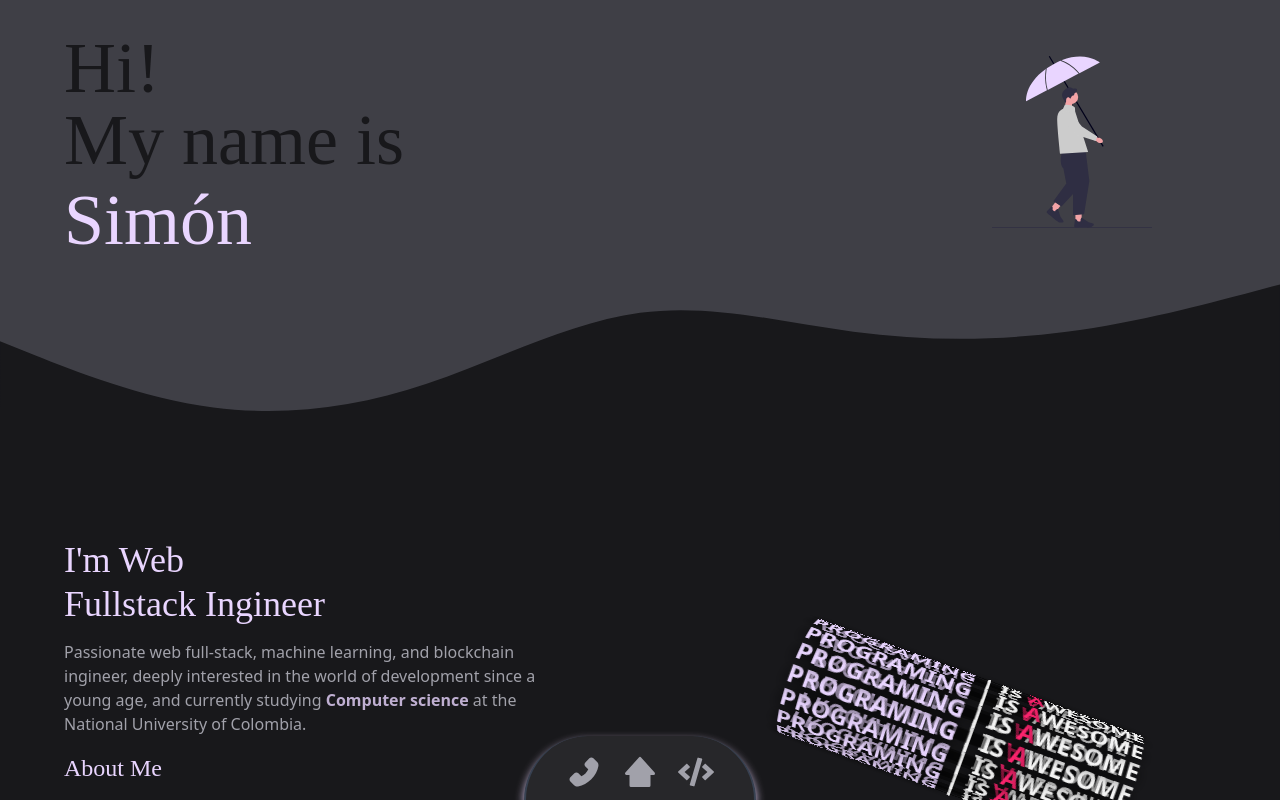
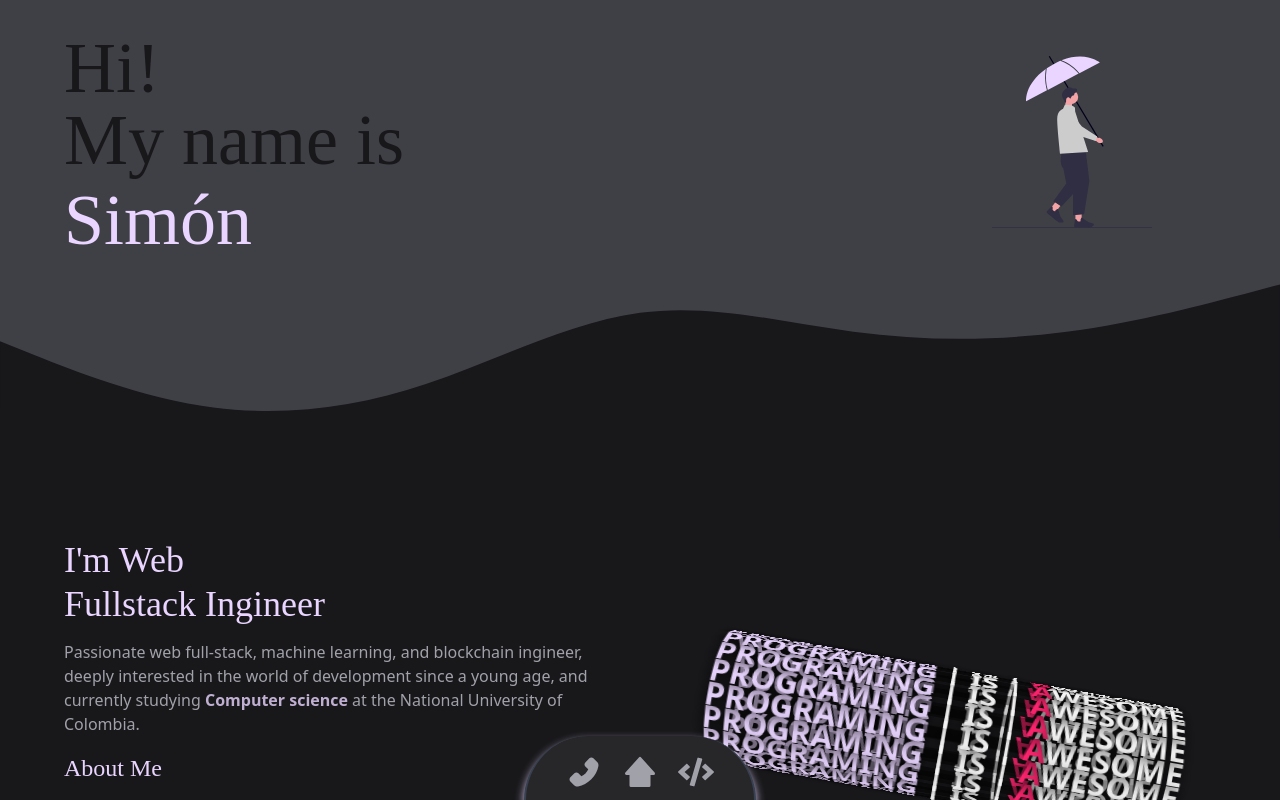
Before and after one commit to simon0820s/MyPersonalPage, a React (Vite) app: page / in a window 1280 px wide. Shown: the top 800 px of the page. Built offline with nearby package versions, Linux system fonts and the light colour scheme; a web font is replaced by a local one.

Commit message:
hero roll ready

```diff
--- a/src/components/Roll/index.jsx
+++ b/src/components/Roll/index.jsx
@@ -4,9 +4,9 @@ const Roll = () => {
 
   const items = [];
 
-  for (let i = 1; i <= 16; i++) {
+  for (let i = 1; i <= 18; i++) {
     items.push(
-      <span key={i} style={{ '--i': i }} className="font-bold text-2xl"><i>Programing</i> | is <i>A</i>wesome</span>
+      <span key={i} style={{ '--i': i }} className="font-extrabold text-3xl"><i>Programing</i> | is | <i>A</i>wesome</span>
     )
   }
 
--- a/src/components/Roll/styles.css
+++ b/src/components/Roll/styles.css
@@ -6,15 +6,15 @@
 
 .container .box {
   transform-style: preserve-3d;
-  animation: rotate 20s linear infinite;
+  animation: rotate 15s linear infinite;
 }
 
 @keyframes rotate {
   0% {
-    transform: perspective(1000px) rotateX(0deg) rotate(20deg);
+    transform: perspective(1000px) rotateX(0deg) rotate(10deg);
   }
   100% {
-    transform: perspective(1000px) rotateX(360deg) rotate(20deg);
+    transform: perspective(1000px) rotateX(360deg) rotate(10deg);
   }
 }
 .container .box span {
@@ -26,7 +26,7 @@
   line-height: 0.76rem;
   transform-style: preserve-3d;
   text-shadow: 0 5px 15px rgba(0.0.0.25);
-  transform: rotateX(calc(var(--i) * 22.5deg)) translateZ(60px);
+  transform: rotateX(calc(var(--i) * 20deg)) translateZ(65px);
 }
 
 .container .box span i:nth-child(1) {
--- a/src/sections/Hero.jsx
+++ b/src/sections/Hero.jsx
@@ -65,7 +65,7 @@ const Hero = () => {
             </div>
           </article>
         </div>
-        <div className="hidden flex-1 lg:relative lg:block mx-16">
+        <div className="hidden flex-1 lg:relative lg:block mr-16">
           <Roll />
         </div>
       </div>
```
